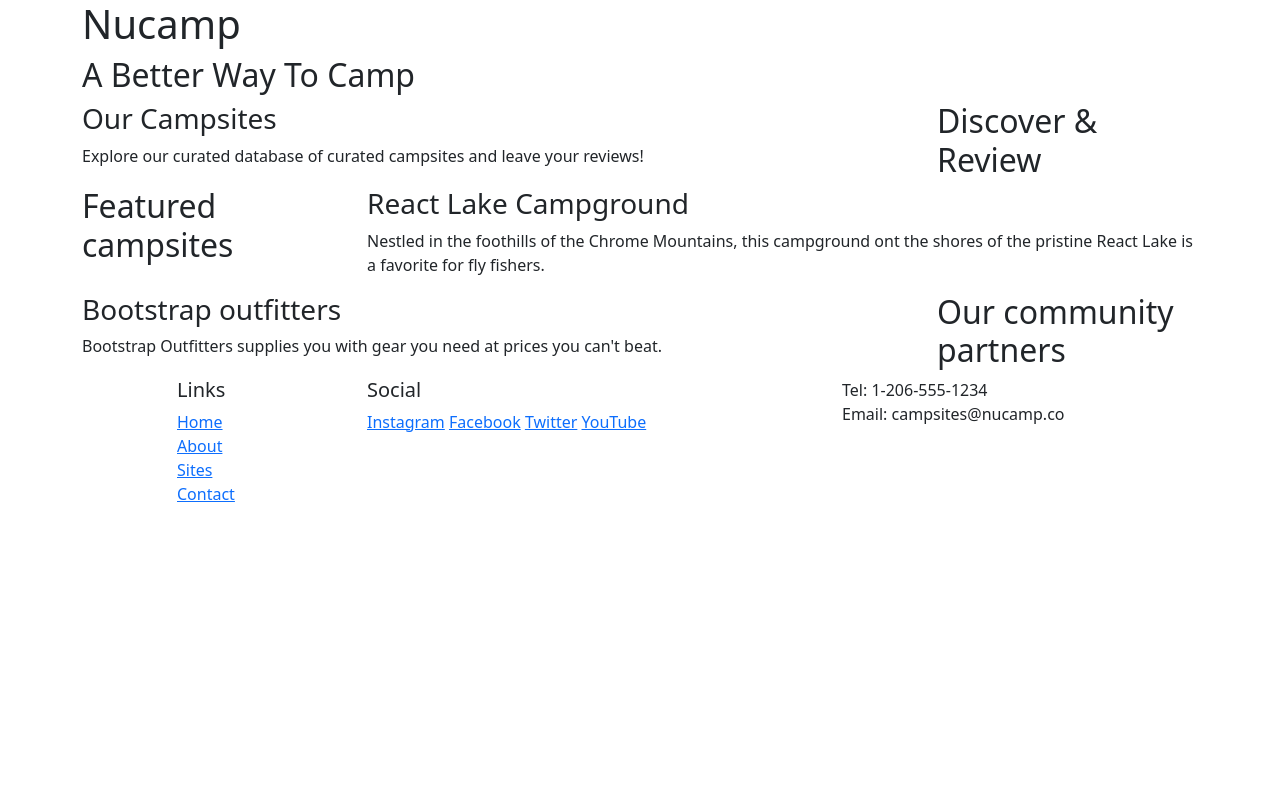
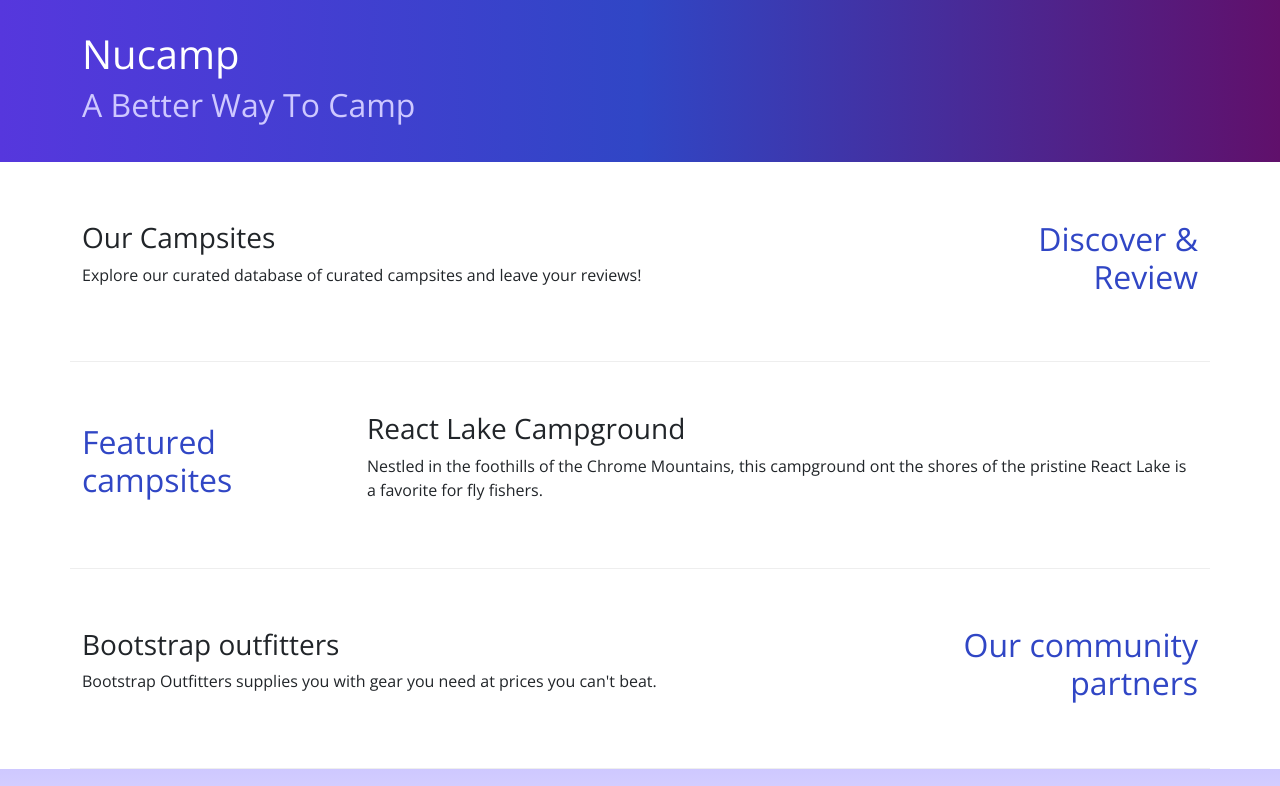
Before and after one commit to KibaaraNava/nucamp-test-website, a plain HTML site: page index.html in a window 1280 px wide. Shown: the top 786 px of the page. Drawn offline with nearby package versions, Linux system fonts and the light colour scheme.

Commit message:
Create About Us Page

```diff
--- /dev/null
+++ b/css/styles.css
@@ -0,0 +1,32 @@
+body {
+    font-family: "Open Sans", sans-serif;
+}
+
+h1 h2 h3 {
+    font-family: "Lobster", cursive;
+}
+
+h2 {
+    color: #3046c5;
+}
+
+header {
+    padding: 30px;
+    background-image: linear-gradient(to right, #5637dd, #3046c5, #60106b);
+    color: white;
+}
+
+header h2 {
+    color: #cec8ff;
+}
+
+footer {
+    background-image: linear-gradient(#cec8ff, white);
+    padding: 20px 0;
+}
+
+.row-content {
+    padding: 50px 0;
+    border-bottom: 1px ridge;
+    min-height: 200px;
+}
--- a/index.html
+++ b/index.html
@@ -6,7 +6,9 @@
         <meta name="viewport" content="width=device-width", initial-scale="1">
 <!--Bootstrap CSS-->
         <link href="https://cdn.jsdelivr.net/npm/bootstrap@5.2.3/dist/css/bootstrap.min.css" rel="stylesheet" integrity="sha384-rbsA2VBKQhggwzxH7pPCaAqO46MgnOM80zW1RWuH61DGLwZJEdK2Kadq2F9CUG65" crossorigin="anonymous"/>
-
+<!--Additional CSS-->
+        <link rel="stylesheet" href="https://fonts.googleapis.com/css?family=Lobster|Open+Sans" />
+        <link rel="stylesheet" href="css/styles.css">
         <title>Nucamp: A Better Way To Camp.</title>
     </head>
 
@@ -25,38 +27,38 @@
 <!--Main Content-->
        <main class="container">
 <!--Discover Section-->
-            <section class="row">
+            <section class="row row-content align-items-center">
                 <div class="col col-sm-4 col-md-3 order-sm-last">
-                    <h2>Discover & Review</h2>
+                    <h2 class="text-sm-end">Discover & Review</h2>
                     </div>
                     <div class="col">
                         <h3>Our Campsites</h3>
-                <p>
+                            <p class="d-none d-sm-block">
                             Explore our curated database of curated campsites and leave your reviews!
                             </p>
                 </div>
             </section>
 <!--Feature section-->
-            <section class="row">
+            <section class="row row-content align-items-center">
                 <div class="col col-sm-4 col-md-3">
                     <h2>Featured campsites</h2>
                 </div>
                 <div class="col">
                     <h3>React Lake Campground</h3>
-                     <p>
+                     <p class="d-none d-sm-block">
                         Nestled in the foothills of the Chrome Mountains, this campground ont the shores of the pristine React Lake is a favorite for fly fishers.
                     </p>
                 </div>
 
             </section>
 <!--Partner Section-->
-            <section class="row">
+            <section class="row row-content align-items-center">
                 <div class="col col-sm-4 col-md-3  order-sm-last">
-                    <h2>Our community partners</h2>
+                    <h2 class="text-sm-end">Our community partners</h2>
                 </div>
                 <div class="col">
                     <h3>Bootstrap outfitters</h3>
-                    <p>
+                    <p class="d-none d-sm-block">
                         Bootstrap Outfitters supplies you with gear you need at prices you can't beat.
                     </p>
                 </div>
@@ -73,12 +75,12 @@
                         </h5>
                         <ul class="list-unstyled">
                             <li><a href="#">Home</a></li>
-                            <li><a href="#">About</a></li>
+                            <li><a href="aboutus.html">About</a></li>
                             <li><a href="#">Sites</a></li>
                             <li><a href="#">Contact</a></li>
                         </ul>
                     </div>
-                    <div class="col-6 col-sm-5">
+                    <div class="col-6 col-sm-5 text-center">
                         <h5>
                             Social
                         </h5>
@@ -87,7 +89,7 @@
                         <a href="http://twitter.com/">Twitter</a>
                         <a href="http://youtube.com/">YouTube</a>
                     </div>
-                    <div class="col-sm-4">
+                    <div class="col-sm-4 text-center">
                         Tel: 1-206-555-1234<br />
                         Email: campsites@nucamp.co
                     </div>
```
Also changed, not shown: aboutus.html (added, +91 -0 lines). Lines whose indentation alone changed are shown as unchanged.
